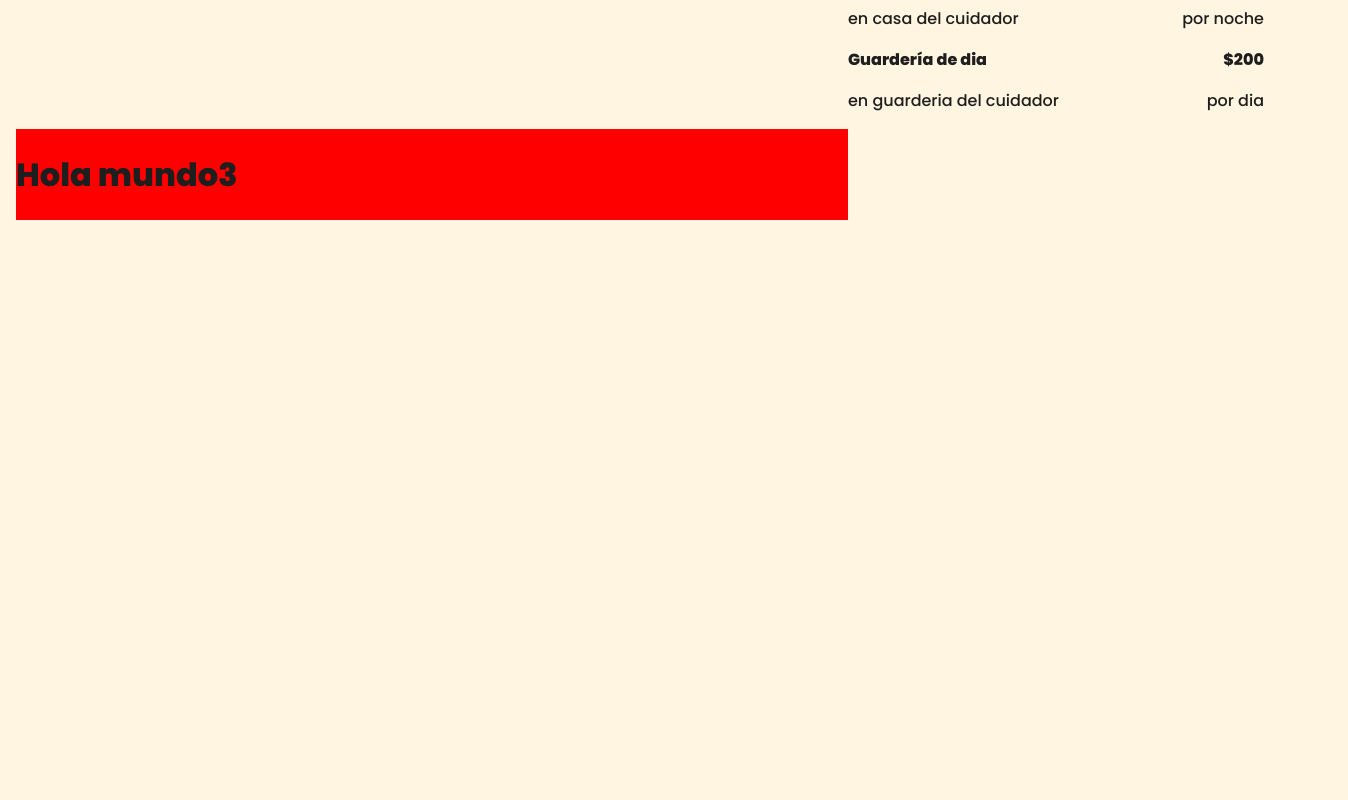
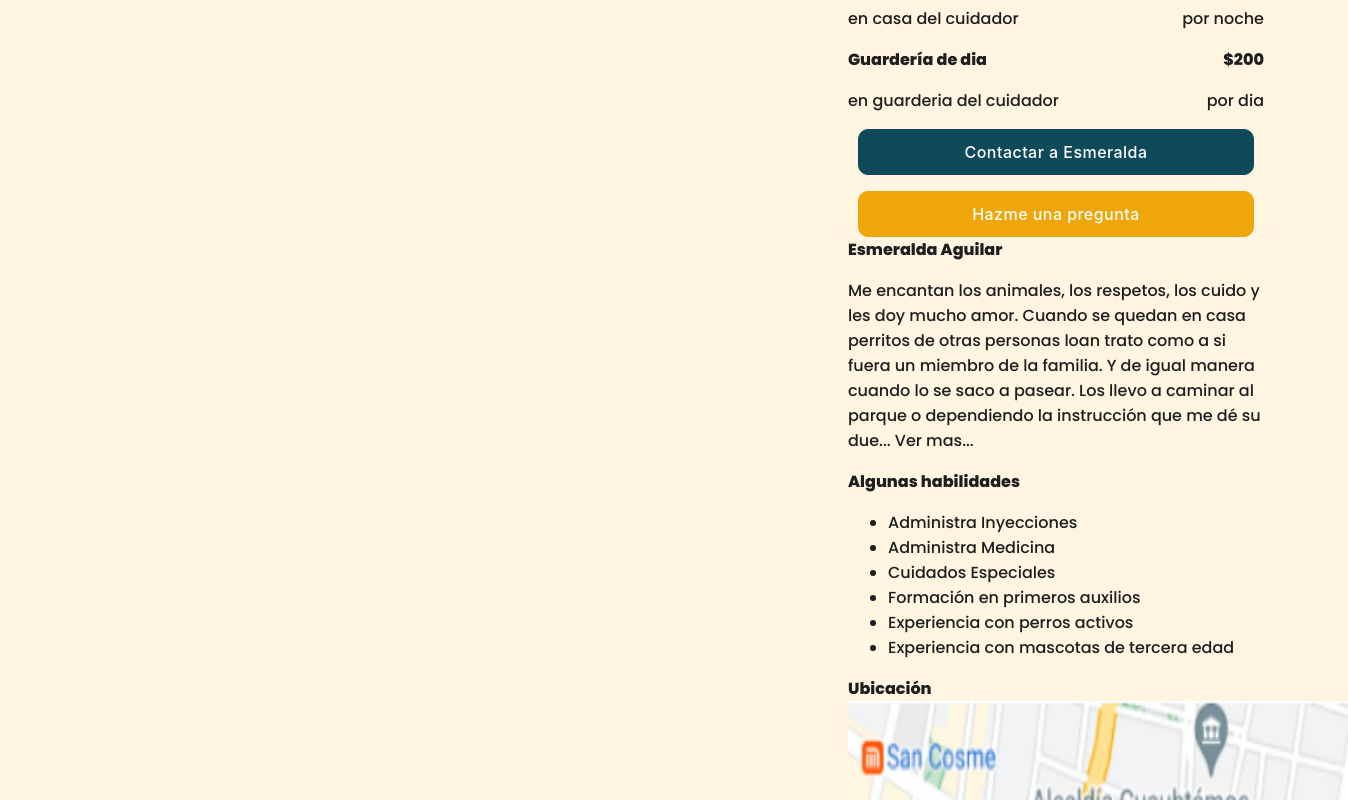
Before and after one commit to AlfredoBelt/petsitter-frontend, a Next.js app: page /info-cuidador in a window 1280 px wide. Shown: the part 320-1120 px from the top of the page, 1348 px wide, since content can reach past the window. Before the commit the page ends 800 px from the top, so only its background shows below. Built offline with nearby package versions, Linux system fonts and the light colour scheme.

Commit message:
infoPetsitter 50% responsive

```diff
--- a/src/component/infoPetsitter/index.js
+++ b/src/component/infoPetsitter/index.js
@@ -1,8 +1,9 @@
-const { Button } = require("@mui/material");
-const { default: styled } = require("styled-components");
+import { styled } from '@mui/material/styles';
+import { Button } from "@mui/material"
 
-const ContactButton = styled(Button)({
+export const ContactButton = styled(Button)({
     borderRadius: '10px',
+    width:"95%",
     boxShadow: 'none',
     textTransform: 'none',
     color: 'white',
@@ -39,8 +40,9 @@ const ContactButton = styled(Button)({
     },
   });
 
-  const QuestionButton = styled(Button)({
+  export const QuestionButton = styled(Button)({
     borderRadius: '10px',
+    width:"95%",
     boxShadow: 'none',
     textTransform: 'none',
     color: 'white',
--- a/src/modules/infopetsitter/aside.js
+++ b/src/modules/infopetsitter/aside.js
@@ -1,7 +1,7 @@
 import { Box, Rating } from "@mui/material";
 import Image from "next/image";
 import { poppins } from "@/fonts/fonts";
-import {ContactButton} from "@/component/infoPetsitter/index"
+import {ContactButton, QuestionButton} from "@/component/infoPetsitter/index"
 
 export default function AsideInfo(){
     return(
@@ -33,7 +33,35 @@ export default function AsideInfo(){
                         <p>por dia</p>
                     </Box>
             </Box>
-
+            <Box sx={{display:"flex", flexDirection:"column", rowGap:"1em", alignItems:"center"}}>
+                <ContactButton >Contactar a Esmeralda</ContactButton>
+                <QuestionButton >Hazme una pregunta</QuestionButton>
+            </Box>
+            <Box sx={{display:{xs:"none", md:"block"}}}>
+                <Box>
+                    <strong>Esmeralda Aguilar</strong>
+                    <p>Me encantan los animales, los respetos, los cuido y les doy mucho amor.
+                        Cuando se quedan en casa perritos de otras personas loan trato como a si fuera
+                        un miembro de la familia. Y de igual manera cuando lo se saco a pasear.
+                        Los llevo a caminar al parque o dependiendo la instrucción que me dé su due...
+                        Ver mas...</p>
+                </Box>
+                <Box>
+                    <strong>Algunas habilidades</strong>
+                    <ul>
+                        <li>Administra Inyecciones</li>
+                        <li>Administra Medicina</li>
+                        <li>Cuidados Especiales</li>
+                        <li>Formación en primeros auxilios</li>
+                        <li>Experiencia con perros activos</li>
+                        <li>Experiencia con mascotas de tercera edad</li>
+                    </ul>
+                </Box>
+                <Box>
+                    <strong>Ubicación</strong>
+                    <Image src={"/ubicacion.png"} width={500} height={500} alt="Ubicación"/>
+                </Box>
+            </Box>
         </Box>
 
     )
```
Also changed, not shown: public/ubicacion.png (added).
